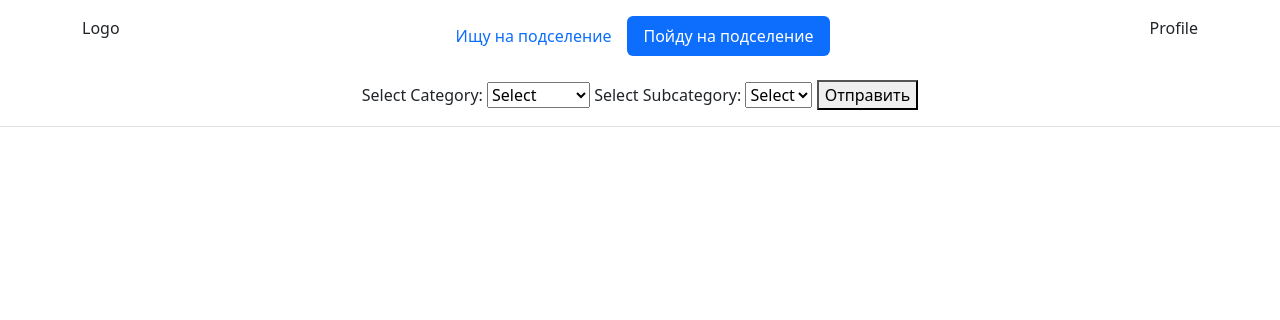
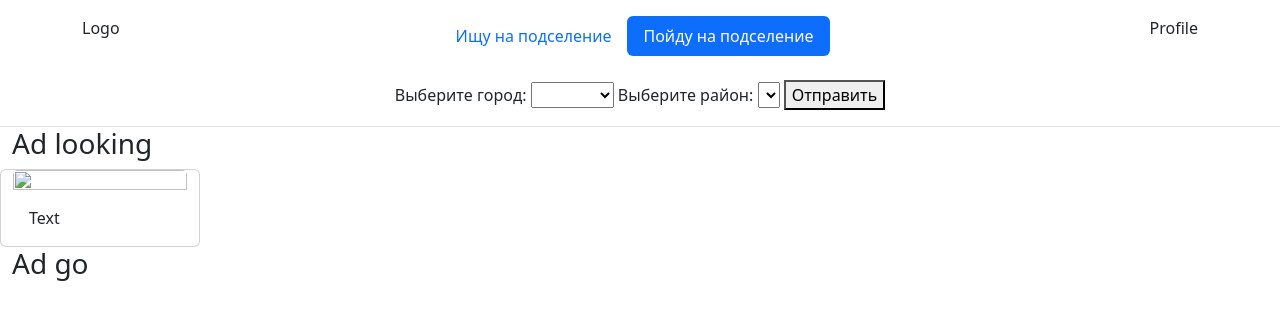
Before and after one commit to isazhan/korshiles, a Django app: page / in a window 1280 px wide, after a click on "Пойду на подселение". Shown: the top 320 px of the page. Run offline with Django 4.2, Linux system fonts and the light colour scheme; lists and menus that the app fills with data are empty; parts of the project's set-up code (start-up, migrations or seed data) failed here and were passed over.

Commit message:
index small fixes

```diff
--- a/templates/include/ad_go.html
+++ b/templates/include/ad_go.html
@@ -1,68 +1,50 @@
 <form method="post" action="{% url 'create_ad' %}">
     {% csrf_token %}
-    <label for="category">Select Category:</label>
-    <select id="category" onchange="loadSubcategories()" name="city">
-        <option value="">Select</option>
+    <label for="city">Выберите город:</label>
+    <select id="city" onchange="loadSubcategories()" name="city">
+        <option value=""></option>
     </select>
 
-    <label for="subcategory">Select Subcategory:</label>
-    <select id="subcategory" name="district">
-        <option value="">Select</option>
+    <label for="district">Выберите район:</label>
+    <select id="district" name="district">
+        <option value=""></option>
     </select>
     <button type="submit">Отправить</button>
 </form>
 
 
 <script>
-  // Function to load options from JSON file
     function loadOptions(callback) {
-      // You can replace 'options.json' with the path to your JSON file
     fetch('../../static/base/cities.json')
         .then(response => response.json())
-          .then(data => callback(data))
+        .then(callback)
         .catch(error => console.error('Error loading options:', error));
     }
 
-  // Function to populate the category select
-  function loadCategories() {
-      var categorySelect = document.getElementById('category');
-      loadOptions(function (data) {
-          data.categories.forEach(function (category) {
-              var option = document.createElement('option');
-              option.value = category.id;
-              option.textContent = category.name;
-              categorySelect.appendChild(option);
-          });
+    function populateSelect(select, items) {
+    select.innerHTML = '<option value=""></option>';
+    items.forEach(item => {
+        var option = new Option(item.name, item.id);
+        select.add(option);
     });
     }
 
-  // Function to populate the subcategory select based on the selected category
+    function loadCategories() {
+    loadOptions(data => populateSelect(document.getElementById('city'), data.cities));
+    }
+
     function loadSubcategories() {
-      var categorySelect = document.getElementById('category');
-      var subcategorySelect = document.getElementById('subcategory');
-
-      // Clear subcategory options
-      subcategorySelect.innerHTML = '<option value="">Select</option>';
-
-      // Get selected category value
+    var categorySelect = document.getElementById('city');
+    var subcategorySelect = document.getElementById('district');
+    subcategorySelect.innerHTML = '<option value=""></option>';
     var selectedCategory = categorySelect.value;
-
     if (selectedCategory !== "") {
-          loadOptions(function (data) {
-              var selectedCategoryData = data.categories.find(function (category) {
-                  return category.id === selectedCategory;
-              });
-
-              selectedCategoryData.subcategories.forEach(function (subcategory) {
-                  var option = document.createElement('option');
-                  option.value = subcategory.id;
-                  option.textContent = subcategory.name;
-                  subcategorySelect.appendChild(option);
-              });
+        loadOptions(data => {
+        var selectedCategoryData = data.cities.find(category => category.id === selectedCategory);
+        populateSelect(subcategorySelect, selectedCategoryData.districts);
         });
     }
     }
 
-  // Initialize the category select on page load
     window.onload = loadCategories;
 </script>
--- a/templates/main/index.html
+++ b/templates/main/index.html
@@ -15,6 +15,29 @@
 
     <div class="border-top">
 
+        <!-- Ad looking -->
+        <div class="container-fluid">
+            <h3>Ad looking</h3>
+
+            <div class="row">
+
+                <div class="card" style="max-width: 200px; max-height: 200px;">
+                    <img class="card-img-top" src="" alt="">
+                    <div class="card-body">
+                        <p class="card-text">Text</p>
+                    </div>
+                </div>
+
+            </div>
+
+        </div>
+
+        <!-- Ad go -->
+        <div  class="container-fluid">
+            <h3>Ad go</h3>
+
+        </div>
+
     </div>
 
 </body>
```
Also changed, not shown: static/base/cities.json (+11 -39 lines). Lines whose indentation alone changed are shown as unchanged.
